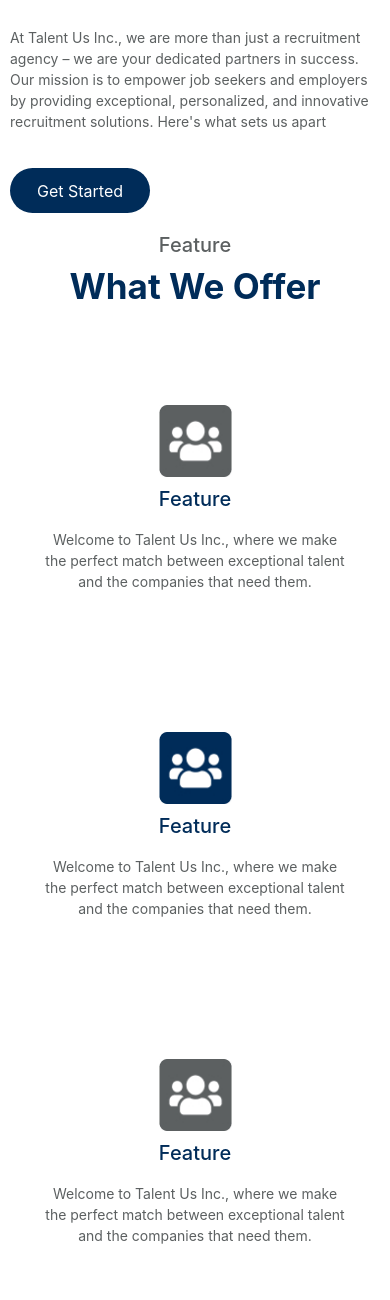
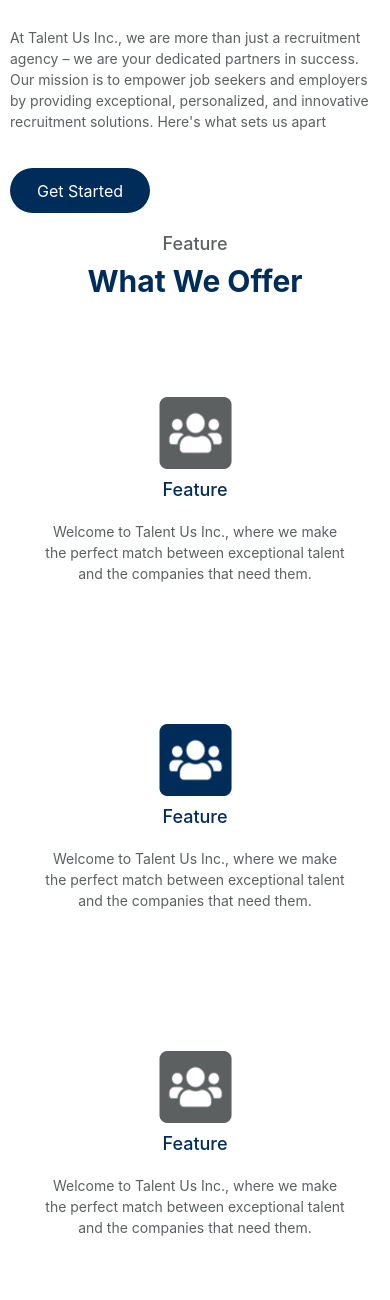
Before and after one commit to rafdev133/internweb, a PHP site: page /about.php in a window 390 px wide; the page is wider, and only the part inside the window is pictured. Shown: the part 658-1958 px from the top of that part. Run offline with PHP 8.4, Linux system fonts and the light colour scheme.

Commit message:
font sizes

```diff
--- a/includeStyles/footer.css
+++ b/includeStyles/footer.css
@@ -72,6 +72,22 @@
     grid-template-columns: repeat(2, 1fr);
     row-gap: 50px;
   }
+
+  #home-footer-page .company h3 {
+    font-size: 18px;
+  }
+
+  #home-footer-page .company p {
+    font-size: 14px;
+  }
+
+  #home-footer-page .useful-links h3 {
+    font-size: 18px;
+  }
+
+  #home-footer-page .useful-links p {
+    font-size: 14px;
+  }
 }
 
 /* For mobile devices */
--- a/includeStyles/whatWeOffer.css
+++ b/includeStyles/whatWeOffer.css
@@ -81,6 +81,18 @@
     display: grid;
     grid-template-columns: repeat(2, 1fr);
   }
+
+  #feature-page .feature-text h3 {
+    font-size: 18px;
+  }
+
+  #feature-page .feature-text h1 {
+    font-size: 30px;
+  }
+
+  #feature-page .feature-cards .cards h2 {
+    font-size: 18px;
+  }
 }
 
 @media only screen and (max-width: 600px) {
--- a/style/about.css
+++ b/style/about.css
@@ -329,6 +329,23 @@
     grid-template-columns: repeat(1, 1fr);
   }
 
+  #feature-page .feature-text h3 {
+    font-size: 18px;
+  }
+
+  #feature-page .feature-text h1 {
+    font-size: 30px;
+  }
+
+  #feature-page .feature-cards .cards h2 {
+    font-size: 18px;
+  }
+
+  #feature-page .feature-cards .cards p {
+    font-size: 14px;
+  }
+
+
   /* What we offer Page*/
   #whatWeOffer-page {
     margin-top: 50px;
```
